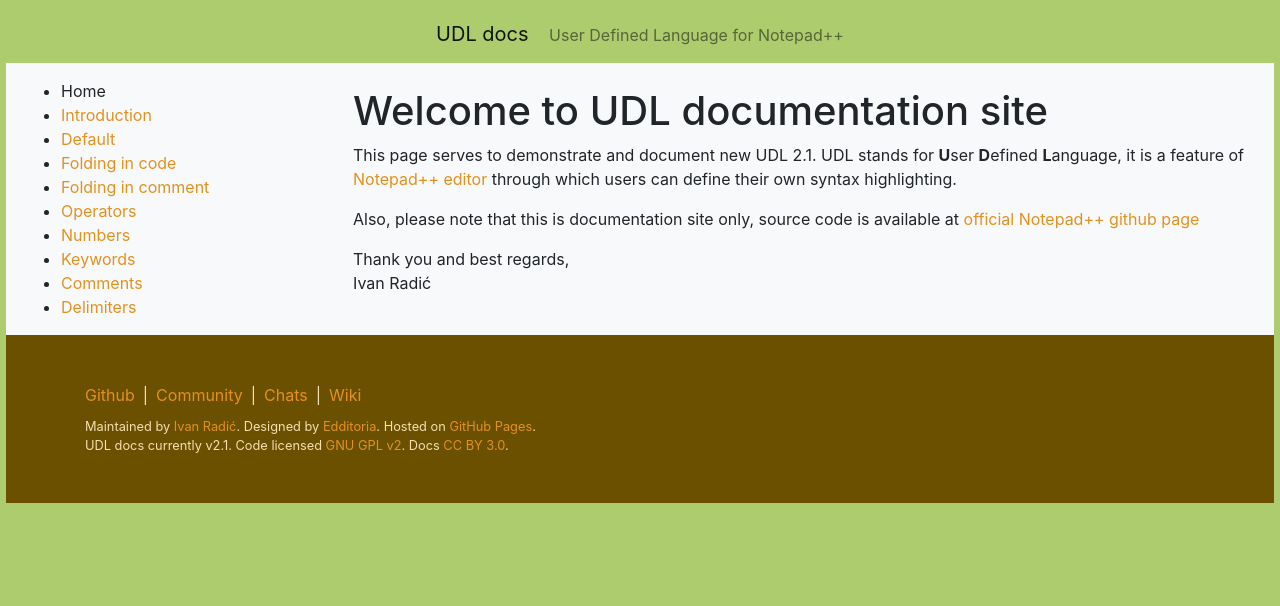
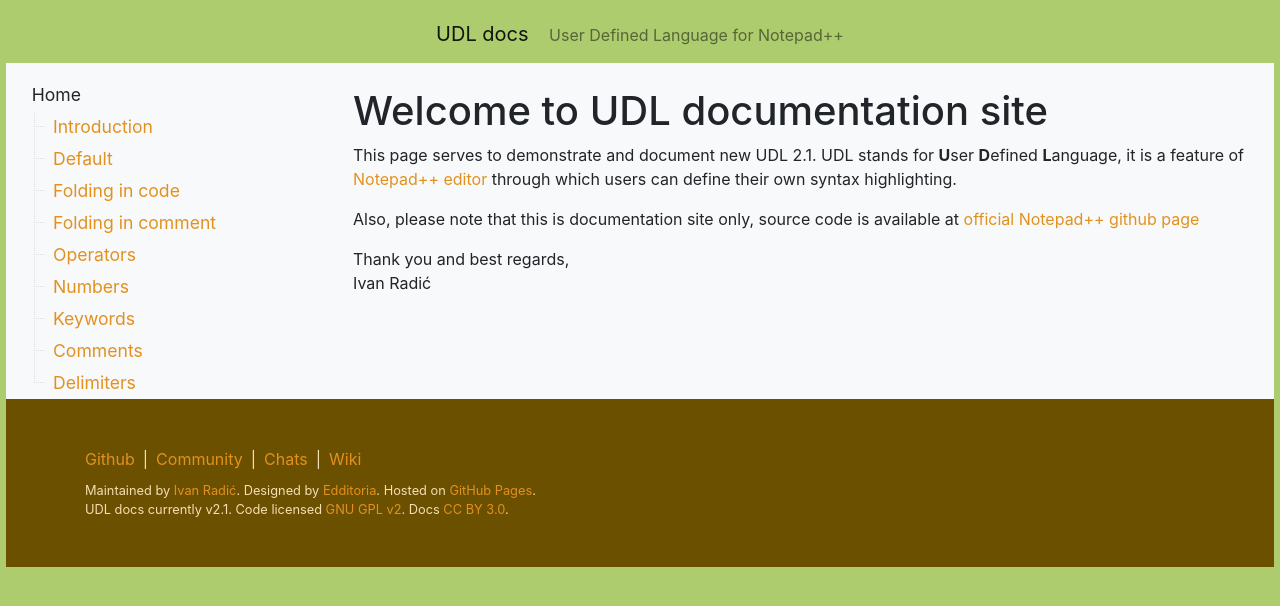
Before and after one commit to ivan-radic/udl-documentation, a Jekyll site: the page built from index.md, in a window 1280 px wide. Shown: the top 606 px of the page. Built offline with Jekyll 4.4.1, drawn with Linux system fonts in a browser that asks for light colours; our own code applies the rules of GitHub Pages for plain Markdown files.

Commit message:
better UI: nav-menu in folder tree style, just like NPP

```diff
--- a/_layouts/default.html
+++ b/_layouts/default.html
@@ -12,7 +12,9 @@
 			<div class="row">
 
 				<div class="col-md-3 d-none d-lg-block pt-3">
-					{% include nav.html home_position='top' %}
+					<div class="nav-menu nav-menu-side">
+						{% include nav.html home_position='top' %}
+					</div>
 				</div>
 
 				<div class="col-12 col-lg-9">
@@ -28,7 +30,9 @@
 			<div class="row">
 				<div class="col d-lg-none">
 					<div class="container">
-						{% include nav.html home_position='bottom' %}
+						<div class="nav-menu nav-menu-bottom">
+							{% include nav.html home_position='bottom' %}
+						</div>
 					</div>
 				</div>
 			</div>
--- a/assets/main.scss
+++ b/assets/main.scss
@@ -32,6 +32,88 @@ img {
 	text-align: center;
 }
 
+.nav-menu {
+	ul {
+		display: inline-block;
+		list-style: none;
+		margin: 0;
+		padding: 0 0 0 2rem;
+		line-height: 2rem;
+	}
+	li {
+		position: relative;
+		font-size: 1.1rem;
+		&:before {
+			position: absolute;
+			left: -19px;
+			display: block;
+			content: '';
+			width: 11px;
+			border-left: 1px dotted #ddd;
+		}
+		&:after {
+			position: absolute;
+			left: -19px;
+			display: block;
+			content: '';
+			height: 31px;
+			border-left: 1px dotted #ddd;
+		}
+	}
+}
+.nav-menu-side {
+	li {
+		&:before {
+			top: 1px;
+			height: 15px;
+			border-bottom: 1px dotted #ddd;
+		}
+		&:after {
+			bottom: -6px;
+		}
+		&:first-child {
+			margin: 0 0 0 -1.33rem;
+			&:before {
+				display: none;
+			}
+			&:after {
+				display: none;
+			}
+		}
+		&:last-child {
+			&:after {
+				display: none;
+			}
+		}
+	}
+}
+.nav-menu-bottom {
+	li {
+		&:before {
+			top: 16px;
+			height: 15px;
+			border-top: 1px dotted #ddd;
+		}
+		&:after {
+			bottom: 15px;
+		}
+		&:last-child {
+			margin: 0 0 0 -1.33rem;
+			&:before {
+				display: none;
+			}
+			&:after {
+				display: none;
+			}
+		}
+		&:first-child {
+			&:after {
+				display: none;
+			}
+		}
+	}
+}
+
 .site-footer {
 	background-color: #6b5000;
 	color: wheat;
```
